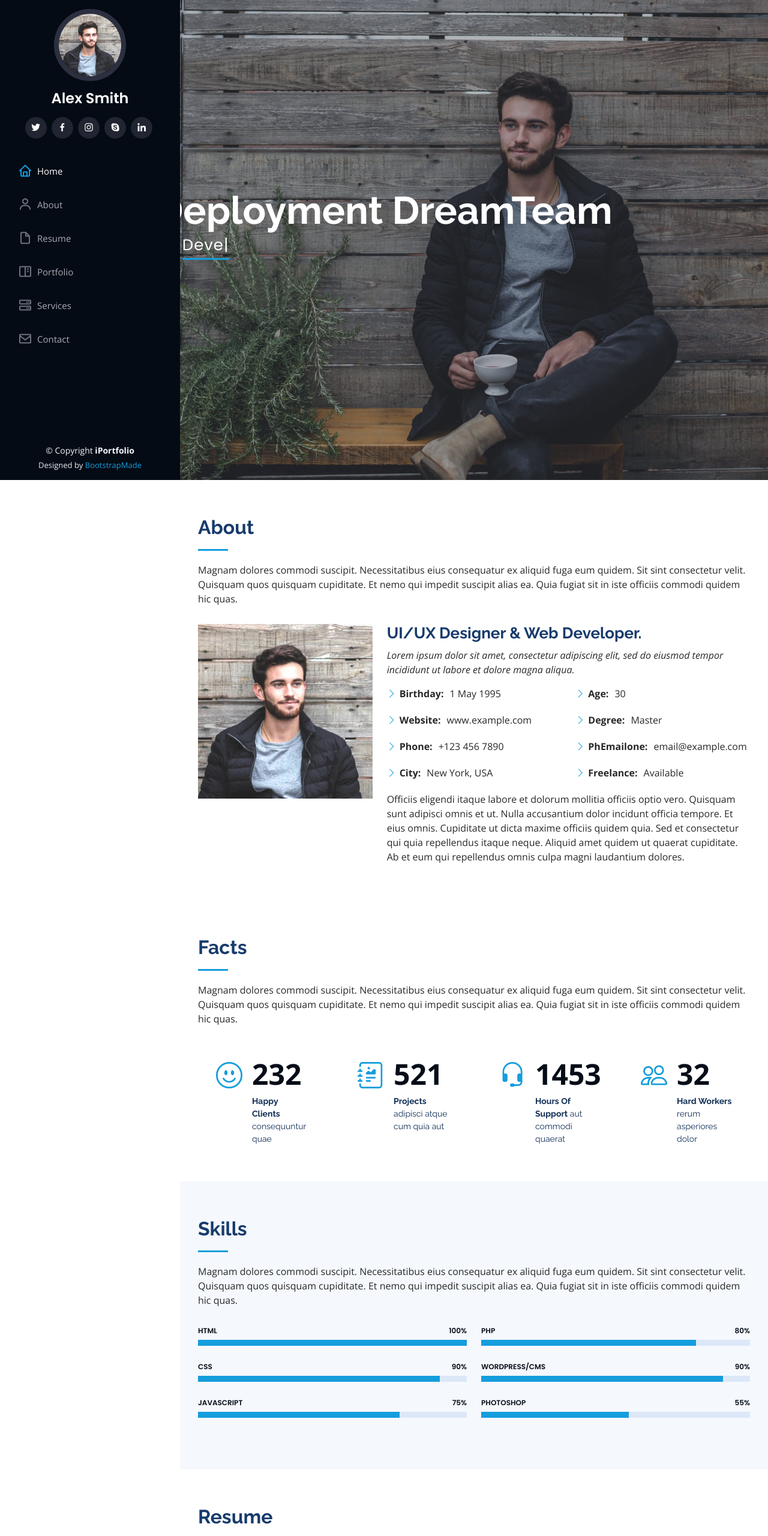
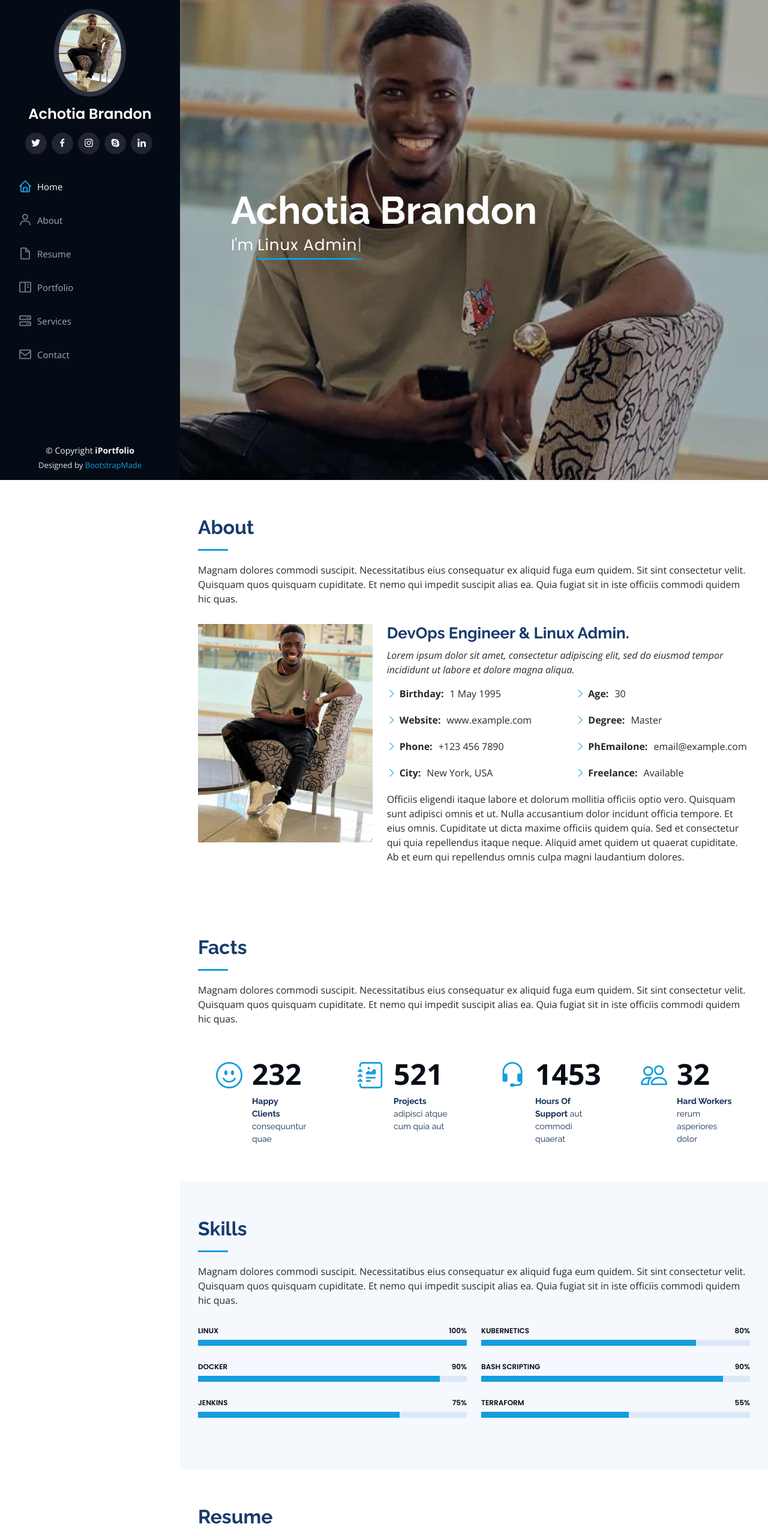
Before and after one commit to achbrandon/docker-practice-, a plain HTML site: page index.html in a window 1280 px wide. Shown: the top 2560 px of the page at 60% size. Drawn offline with nearby package versions, Linux system fonts and the light colour scheme.

Commit message:
modified-website

```diff
--- a/assets/css/style.css
+++ b/assets/css/style.css
@@ -241,7 +241,7 @@ h6 {
 #hero {
   width: 100%;
   height: 100vh;
-  background: url("../img/hero-bg.jpg") top center;
+  background: url("../img/mypic.jpeg") top center;
   background-size: cover;
 }
 
--- a/index.html
+++ b/index.html
@@ -46,8 +46,8 @@
     <div class="d-flex flex-column">
 
       <div class="profile">
-        <img src="assets/img/profile-img.jpg" alt="" class="img-fluid rounded-circle">
-        <h1 class="text-light"><a href="index.html">Alex Smith</a></h1>
+        <img src="assets/img/mypic.jpeg" alt="" class="img-fluid rounded-circle">
+        <h1 class="text-light"><a href="index.html">Achotia Brandon</a></h1>
         <div class="social-links mt-3 text-center">
           <a href="#" class="twitter"><i class="bx bxl-twitter"></i></a>
           <a href="#" class="facebook"><i class="bx bxl-facebook"></i></a>
@@ -73,8 +73,8 @@
   <!-- ======= Hero Section ======= -->
   <section id="hero" class="d-flex flex-column justify-content-center align-items-center">
     <div class="hero-container" data-aos="fade-in">
-      <h1>Deployment DreamTeam</h1>
-      <p>I'm <span class="typed" data-typed-items="Designer, Developer, Freelancer, Photographer"></span></p>
+      <h1>Achotia Brandon</h1>
+      <p>I'm <span class="typed" data-typed-items="DevOps Engineer, Linux Admin, Cloud Engineer"></span></p>
     </div>
   </section><!-- End Hero -->
 
@@ -91,10 +91,10 @@
 
         <div class="row">
           <div class="col-lg-4" data-aos="fade-right">
-            <img src="assets/img/profile-img.jpg" class="img-fluid" alt="">
+            <img src="assets/img/mypic.jpeg" class="img-fluid" alt="">
           </div>
           <div class="col-lg-8 pt-4 pt-lg-0 content" data-aos="fade-left">
-            <h3>UI/UX Designer &amp; Web Developer.</h3>
+            <h3>DevOps Engineer &amp; Linux Admin.</h3>
             <p class="fst-italic">
               Lorem ipsum dolor sit amet, consectetur adipiscing elit, sed do eiusmod tempor incididunt ut labore et dolore
               magna aliqua.
@@ -189,21 +189,21 @@
           <div class="col-lg-6" data-aos="fade-up">
 
             <div class="progress">
-              <span class="skill">HTML <i class="val">100%</i></span>
+              <span class="skill">Linux <i class="val">100%</i></span>
               <div class="progress-bar-wrap">
                 <div class="progress-bar" role="progressbar" aria-valuenow="100" aria-valuemin="0" aria-valuemax="100"></div>
               </div>
             </div>
 
             <div class="progress">
-              <span class="skill">CSS <i class="val">90%</i></span>
+              <span class="skill">Docker <i class="val">90%</i></span>
               <div class="progress-bar-wrap">
                 <div class="progress-bar" role="progressbar" aria-valuenow="90" aria-valuemin="0" aria-valuemax="100"></div>
               </div>
             </div>
 
             <div class="progress">
-              <span class="skill">JavaScript <i class="val">75%</i></span>
+              <span class="skill">Jenkins <i class="val">75%</i></span>
               <div class="progress-bar-wrap">
                 <div class="progress-bar" role="progressbar" aria-valuenow="75" aria-valuemin="0" aria-valuemax="100"></div>
               </div>
@@ -214,21 +214,21 @@
           <div class="col-lg-6" data-aos="fade-up" data-aos-delay="100">
 
             <div class="progress">
-              <span class="skill">PHP <i class="val">80%</i></span>
+              <span class="skill">Kubernetics <i class="val">80%</i></span>
               <div class="progress-bar-wrap">
                 <div class="progress-bar" role="progressbar" aria-valuenow="80" aria-valuemin="0" aria-valuemax="100"></div>
               </div>
             </div>
 
             <div class="progress">
-              <span class="skill">WordPress/CMS <i class="val">90%</i></span>
+              <span class="skill">Bash Scripting <i class="val">90%</i></span>
               <div class="progress-bar-wrap">
                 <div class="progress-bar" role="progressbar" aria-valuenow="90" aria-valuemin="0" aria-valuemax="100"></div>
               </div>
             </div>
 
             <div class="progress">
-              <span class="skill">Photoshop <i class="val">55%</i></span>
+              <span class="skill">Terraform <i class="val">55%</i></span>
               <div class="progress-bar-wrap">
                 <div class="progress-bar" role="progressbar" aria-valuenow="55" aria-valuemin="0" aria-valuemax="100"></div>
               </div>
@@ -254,7 +254,7 @@
           <div class="col-lg-6" data-aos="fade-up">
             <h3 class="resume-title">Sumary</h3>
             <div class="resume-item pb-0">
-              <h4>Alex Smith</h4>
+              <h4>Achotia Brandon</h4>
               <p><em>Innovative and deadline-driven Graphic Designer with 3+ years of experience designing and developing user-centered digital/print marketing material from initial concept to final, polished deliverable.</em></p>
               <ul>
                 <li>Portland par 127,Orlando, FL</li>
```
Also changed, not shown: assets/img/mypic.jpeg (added), assets/img/profile-img.jpg (deleted), 1 other file.
